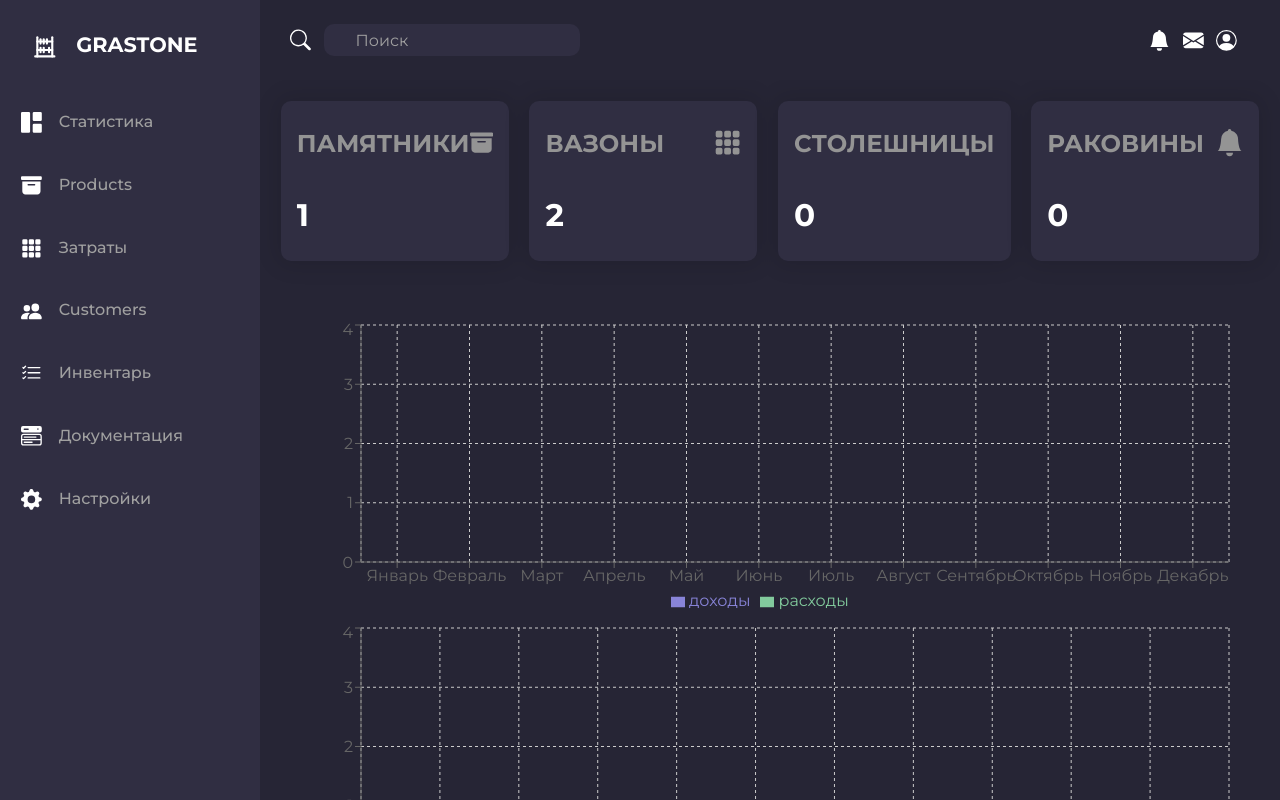
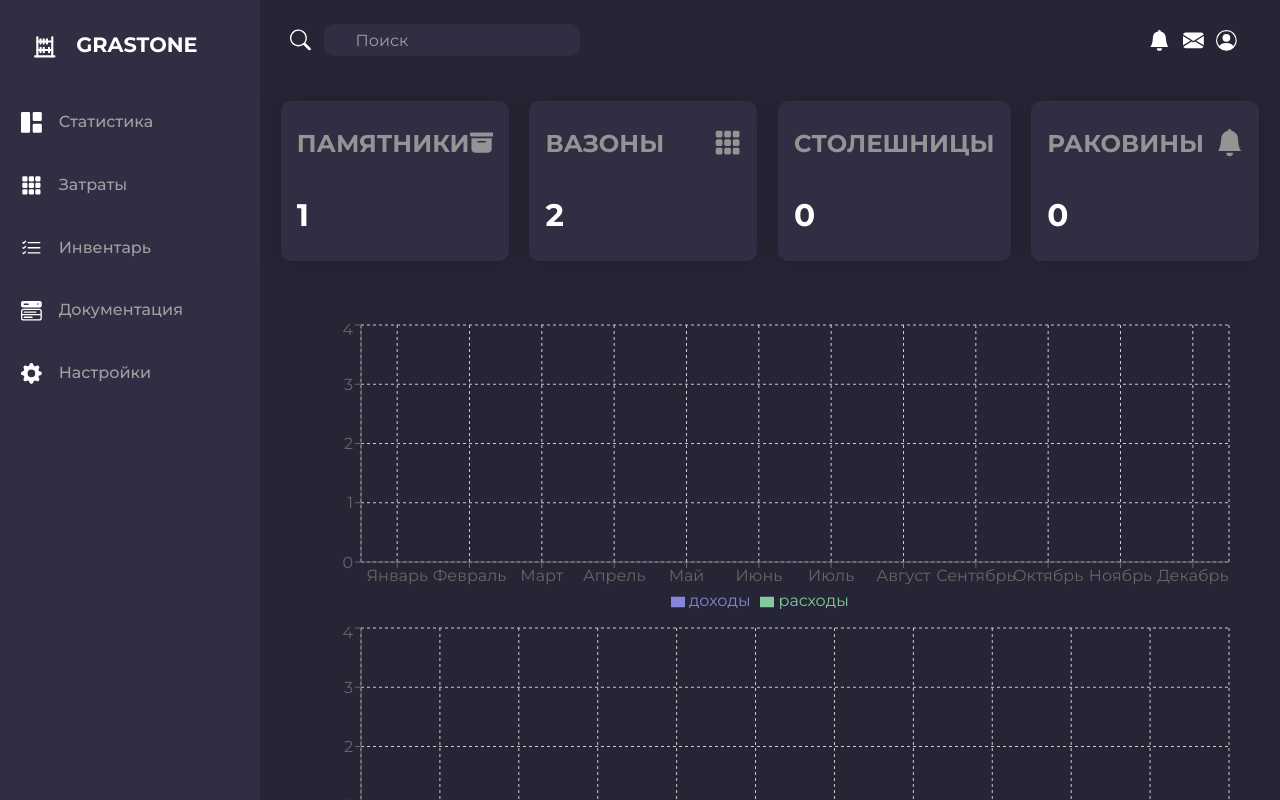
Before and after one commit to mikishlep/testrep, a React (Create React App) app in the folder frontend/: page /home in a window 1280 px wide. Built offline with nearby package versions, Linux system fonts and the light colour scheme.

Commit message:
Minor updates

```diff
--- a/frontend/src/css/home/expenses/expenses.css
+++ b/frontend/src/css/home/expenses/expenses.css
@@ -79,9 +79,8 @@
     cursor: pointer;
 }
 
-.post > input {
+.post-header > input {
     border: none;
-    margin-bottom: 2rem;
     padding: 0;
     font-size: 1.5rem;
     font-weight: 700;
@@ -93,4 +92,10 @@
     margin-top: 1rem;
 }
 
+.post-header {
+    display: grid;
+    grid-template-columns: 1fr 1rem;
+    margin-bottom: 2rem;
+}
+
 /* end-posts */
--- a/frontend/src/homepage/Expenses.jsx
+++ b/frontend/src/homepage/Expenses.jsx
@@ -235,6 +235,7 @@ function Expenses({ searchQuery }) {
         {filteredPostCards.map((postCard, index) => (
           <div key={index} className="post-card">
             <div className="post">
+              <div className="post-header">
                 {editingIndex === index ? (
                   <input
                     type="text"
@@ -247,6 +248,10 @@ function Expenses({ searchQuery }) {
                 ) : (
                   <h2 onClick={() => handleTitleClick(index)}>{postCard.title}</h2>
                 )}
+                <button onClick={() => handleDeletePostCard(index)} className="btn-delete-postcard">
+                  <FaTimes />
+                </button>
+              </div>
               <div className="post__content">
                 <table className="expense-table">
                   <thead>
@@ -278,9 +283,6 @@ function Expenses({ searchQuery }) {
             <span className="end-price">
               <h3>Общие затраты: {(users[index] || []).reduce((total, user) => total + Number(user.sum), 0)}</h3>
             </span>
-            <button onClick={() => handleDeletePostCard(index)} className="btn-delete-postcard">
-              <FaTimes />
-            </button>
           </div>
         ))}
         <div className="add-project">
--- a/frontend/src/homepage/Sidebar.jsx
+++ b/frontend/src/homepage/Sidebar.jsx
@@ -17,14 +17,8 @@ function Sidebar({setSelectedPage}) {
         <li className="sidebar-list-item" onClick={() => setSelectedPage('dashboard')}>
             <BsGrid1X2Fill className='icon' /> Статистика
         </li>
-        <li className="sidebar-list-item">
-            <BsFillArchiveFill className='icon' /> Products
-        </li>
         <li className="sidebar-list-item" onClick={() => setSelectedPage('expenses')}>
             <BsFillGrid3X3GapFill className='icon' /> Затраты
-        </li>
-        <li className="sidebar-list-item">
-            <BsPeopleFill className='icon' /> Customers
         </li>
         <li className="sidebar-list-item" onClick={() => setSelectedPage('inventory')}>
             <BsListCheck className='icon' /> Инвентарь
```
Lines whose indentation alone changed are shown as unchanged.
